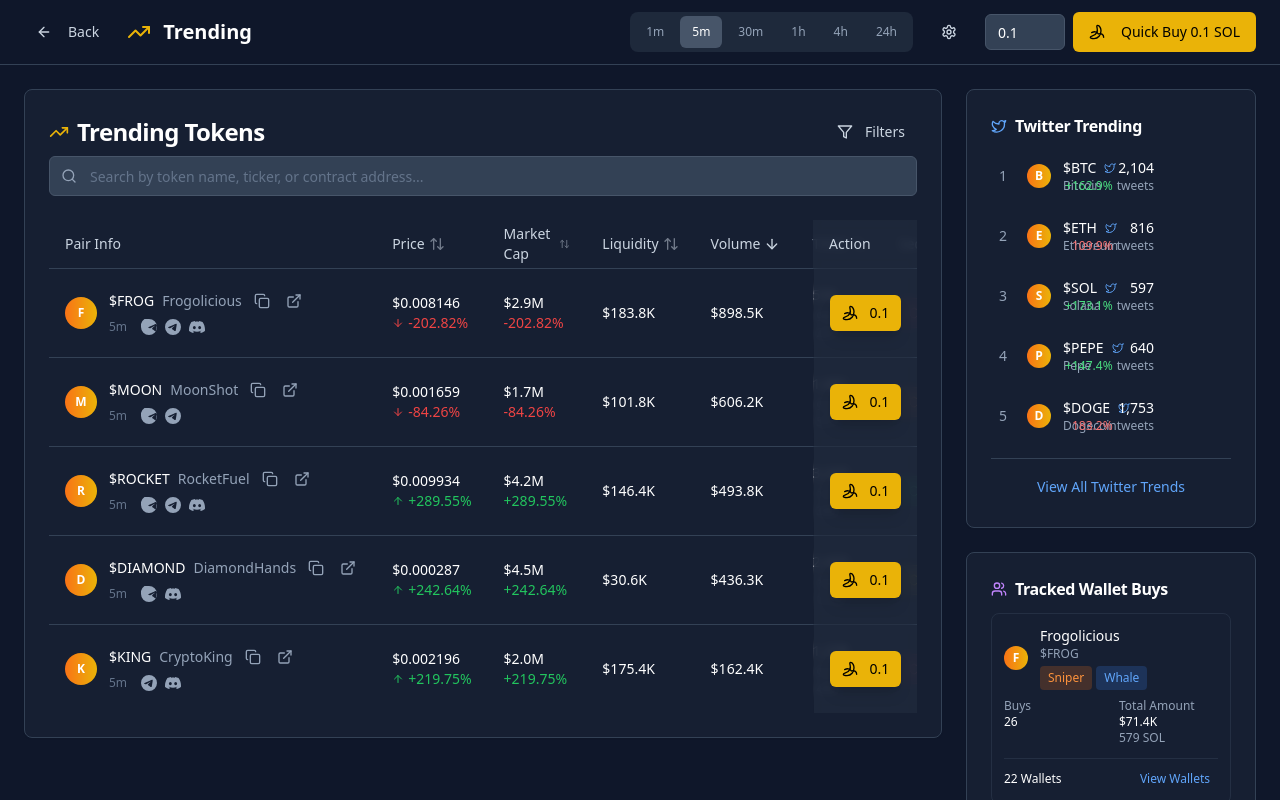
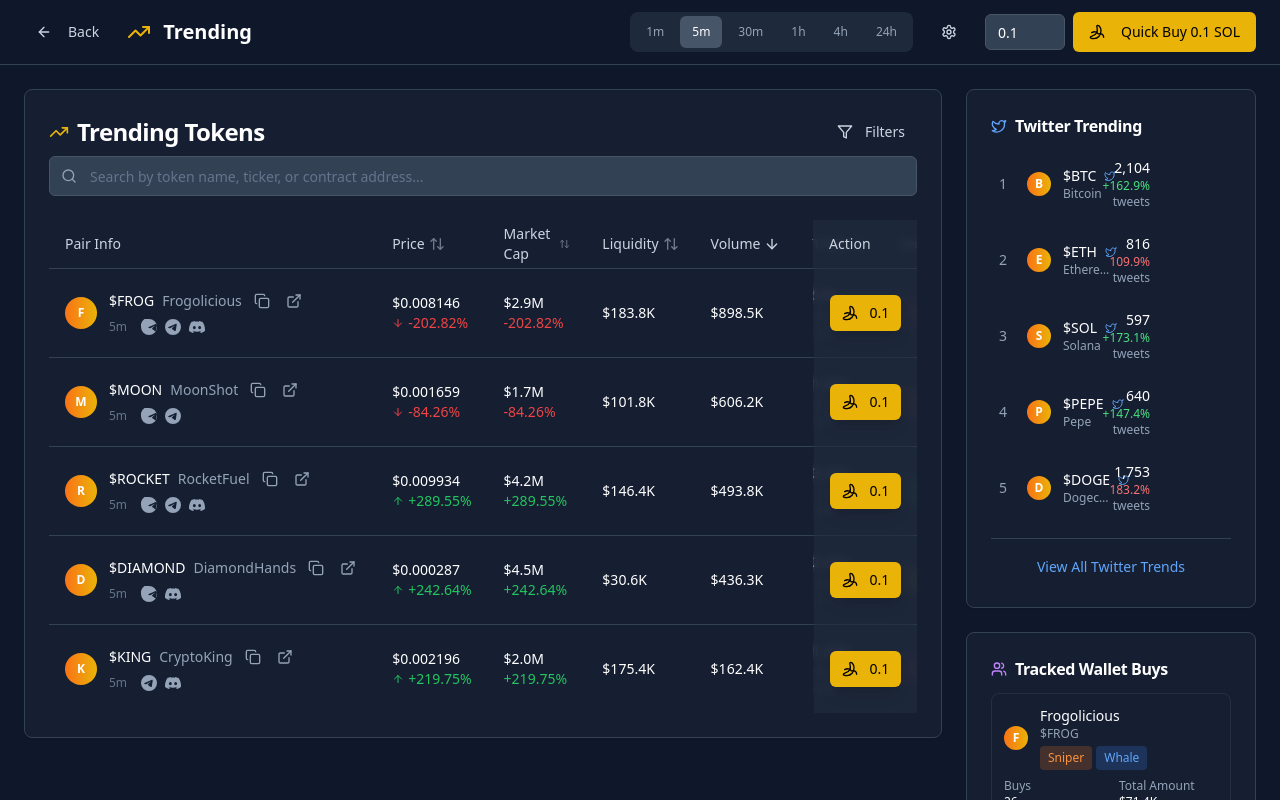
Before and after one commit to m32ai/play3, a React (Vite) app: page / in a window 1280 px wide. Shown: the top 800 px of the page. Built offline with nearby package versions, Linux system fonts and the light colour scheme.

Commit message:
Fix: Prevent overlapping text in widget
The AI adjusted the layout in `src/components/trending/TwitterTrendingWidget.tsx` to prevent the number and words from overlapping each other.

```diff
--- a/src/components/trending/TwitterTrendingWidget.tsx
+++ b/src/components/trending/TwitterTrendingWidget.tsx
@@ -208,8 +208,8 @@ const TwitterTrendingWidget = ({ timeframe, buyAmount }: { timeframe: string; bu
                 onClick={() => handleTokenClick(token)}
               >
                 <div className="flex items-center space-x-3 flex-1 min-w-0">
-                  <span className="text-slate-400 text-sm font-medium w-4">{token.rank}</span>
-                  <div className="w-6 h-6 bg-gradient-to-r from-orange-500 to-yellow-500 rounded-full flex items-center justify-center text-white font-bold text-xs">
+                  <span className="text-slate-400 text-sm font-medium w-4 flex-shrink-0">{token.rank}</span>
+                  <div className="w-6 h-6 bg-gradient-to-r from-orange-500 to-yellow-500 rounded-full flex items-center justify-center text-white font-bold text-xs flex-shrink-0">
                     {token.icon}
                   </div>
                   <div className="flex-1 min-w-0">
@@ -217,7 +217,7 @@ const TwitterTrendingWidget = ({ timeframe, buyAmount }: { timeframe: string; bu
                       <div className="text-white font-medium text-sm">${token.symbol}</div>
                       <HoverCard openDelay={0} closeDelay={300}>
                         <HoverCardTrigger asChild>
-                          <div className="text-blue-400 hover:text-blue-300 cursor-pointer">
+                          <div className="text-blue-400 hover:text-blue-300 cursor-pointer flex-shrink-0">
                             <Twitter className="w-3 h-3" />
                           </div>
                         </HoverCardTrigger>
@@ -255,28 +255,30 @@ const TwitterTrendingWidget = ({ timeframe, buyAmount }: { timeframe: string; bu
                         </HoverCardContent>
                       </HoverCard>
                     </div>
-                    <div className="text-slate-400 text-xs">{token.name}</div>
+                    <div className="text-slate-400 text-xs truncate">{token.name}</div>
                   </div>
                 </div>
 
-                <div className="flex items-center gap-2 flex-shrink-0">
-                  <div className="text-right">
-                    <div className="text-white font-medium text-sm transition-all duration-500">{token.tweetCount.toLocaleString()}</div>
+                <div className="flex items-center gap-3 flex-shrink-0">
+                  <div className="text-right min-w-0">
+                    <div className="text-white font-medium text-sm transition-all duration-500 whitespace-nowrap">
+                      {token.tweetCount.toLocaleString()}
+                    </div>
                     <div className="flex items-center justify-end gap-1">
-                      <span className={`text-xs font-medium transition-all duration-500 ${
+                      <span className={`text-xs font-medium transition-all duration-500 whitespace-nowrap ${
                         token.trend === 'up' ? 'text-green-400' : 'text-red-400'
                       }`}>
                         {token.trend === 'up' ? '+' : ''}{token.trendPercentage.toFixed(1)}%
                       </span>
-                      <span className="text-slate-400 text-xs">tweets</span>
                     </div>
+                    <div className="text-slate-400 text-xs whitespace-nowrap">tweets</div>
                   </div>
 
                   <Tooltip>
                     <TooltipTrigger asChild>
                       <Button
                         size="sm"
-                        className="bg-yellow-500 hover:bg-yellow-600 text-black font-medium text-xs h-6 px-2 opacity-0 group-hover:opacity-100 transition-opacity whitespace-nowrap"
+                        className="bg-yellow-500 hover:bg-yellow-600 text-black font-medium text-xs h-6 px-2 opacity-0 group-hover:opacity-100 transition-opacity whitespace-nowrap flex-shrink-0"
                         onClick={(e) => {
                           e.stopPropagation();
                           handleQuickBuy(token);
```
